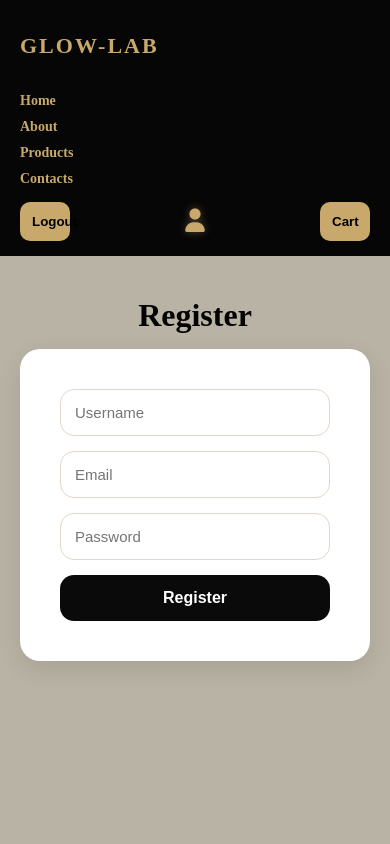
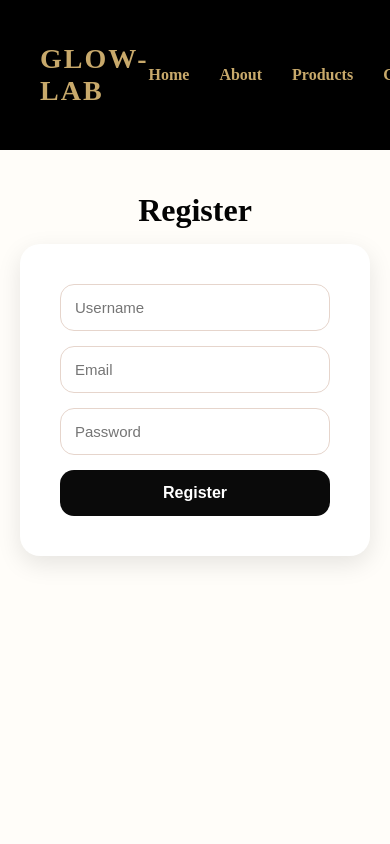
Before and after one commit to nomalintuli7-png/GlowLab-Sprintapp, an Angular app: page /register in a window 390 px wide. Shown: the top 844 px of the page. Built offline with nearby package versions, Linux system fonts and the light colour scheme.

Commit message:
css about

```diff
--- a/src/app/components/navbar/navbar.css
+++ b/src/app/components/navbar/navbar.css
@@ -1,194 +1,87 @@
-.navbar {
-  display: flex;
-  justify-content: space-between;
-  align-items: center;
-  padding: 20px;
-  background: rgb(6, 6, 6);
-  flex-wrap: wrap; /* helps prevent overflow */
+.navbar{
+  display:flex;
+  justify-content:space-between;
+  align-items:center;
+  padding:20px 40px;
+  background:#000;
 }
 
-/* LOGO */
-.logo {
-  color: #C8A96B;
-  font-weight: 900;
-  font-size: 28px;
-  letter-spacing: 2px;
+.logo{
+  color:#C8A96B;
+  font-size:28px;
+  font-weight:900;
+  letter-spacing:2px;
 }
 
-/* LINKS */
-.nav-links {
-  display: flex;
-  gap: 25px;
-  flex-wrap: wrap;
+.nav-links{
+  display:flex;
+  gap:30px;
 }
 
-.nav-links a {
-  text-decoration: none;
-  color: #C8A96B;
-  font-size: 16px;
-  transition: 0.3s;
-  font-weight: 900;
+.nav-links a{
+  text-decoration:none;
+  color:#C8A96B;
+  font-weight:700;
+  transition:0.3s;
 }
 
-.nav-links a:hover {
-  color: #fcf7f2;
+.nav-links a:hover{
+  color:white;
 }
 
+/* ICON CONTAINER */
+.action-buttons{
+  display:flex;
+  align-items:center;
+  gap:25px;
 
-.nav-icons {
-  display: flex;
-  align-items: center;
-  gap: 20px;
-}
+  background:#C8A96B;
+  padding:12px 25px;
+  border-radius:50px;
 
-
-button {
-  padding: 12px;
-  border: none;
-  border-radius: 10px;
-  background: #C8A96B;
-  cursor: pointer;
-  transition: 0.3s;
-  width: 50px;
-  font-weight: 700;
+  box-shadow:0 4px 15px rgba(0,0,0,0.2);
 }
 
 /* ICONS */
-.icon {
-  font-size: 24px;
-  text-decoration: none;
-  transition: 0.3s;
-  color: #C8A96B;
-}
-
-.icon:hover {
-  transform: scale(1.1);
-}
-
-.login-icon {
-  color: #C8A96B;
-  font-size: 28px;
-  text-shadow: 0 0 8px rgba(200, 169, 107, 0.4);
-}
-
-.cart-icon {
-  position: relative;
-}
-
-/* BADGE */
-.cart-badge {
-  position: absolute;
-  top: -8px;
-  right: -10px;
-  background: red;
-  color: white;
-  width: 20px;
-  height: 20px;
-  border-radius: 50%;
-  display: flex;
-  justify-content: center;
-  align-items: center;
-  font-size: 12px;
-  font-weight: bold;
-}
-
-/* =========================
-   TABLET
-========================= */
-@media (max-width: 992px) {
-  .navbar {
-    padding: 15px 20px;
-  }
-
-  .nav-links {
-    gap: 15px;
-  }
-}
-
-/* =========================
-   MOBILE
-========================= */
-@media (max-width: 768px) {
-  .navbar {
-    flex-direction: column;
-    align-items: flex-start;
-    gap: 15px;
-  }
-
-  .nav-links {
-    flex-direction: column;
-    width: 100%;
-    gap: 10px;
-  }
-
-  .nav-icons {
-    width: 100%;
-    justify-content: space-between;
-  }
-}
-
-/* =========================
-   SMALL PHONES
-========================= */
-@media (max-width: 480px) {
-  .logo {
-    font-size: 22px;
-  }
-
-  .nav-links a {
-    font-size: 14px;
-  }
-
-  .icon {
-    font-size: 20px;
+.icon{
+  color:rgb(9, 9, 9);
+  font-size:22px;
+  text-decoration:none;
+  background:none;
+  border:none;
+  cursor:pointer;
+  transition:0.3s ease;
 }
 
 .icon:hover{
-    transform:scale(1.2);
+  transform:scale(1.15);
 }
 
+.logout-btn{
+  padding:0;
+}
+
+/* CART */
 .cart-icon{
   position:relative;
-
 }
-
-  .nav-icons{
-    display:flex;
-    align-items:center;
-    gap:20px;
-  }
-
-  .login-icon {
-    color: #C8A96B;
-    font-size: 100px;
-  }
-
-  .login-icon {
-    color: #C8A96B;
-    font-size: 24px;
-  }
-  .icon:hover{
-    transform:scale(1.1);
-  }
-
 
 .cart-badge{
   position:absolute;
   top:-8px;
   right:-10px;
+
+  width:18px;
+  height:18px;
+
+  border-radius:50%;
   background:red;
   color:white;
-
-    width:20px;
-    height:20px;
-
-    border-radius:50%;
 
   display:flex;
   justify-content:center;
   align-items:center;
 
-    font-size:12px;
+  font-size:11px;
   font-weight:bold;
 }
-}
--- a/src/app/components/navbar/navbar.html
+++ b/src/app/components/navbar/navbar.html
@@ -5,46 +5,34 @@
   </div>
 
   <div class="nav-links">
-
     <a routerLink="">Home</a>
     <a routerLink="/about">About</a>
-
     <a routerLink="/products">Products</a>
-
-
     <a routerLink="/contacts">Contacts</a>
-
-
-
-
-
-
-
   </div>
 
-  <div class="nav-icons">
+  <div class="action-buttons">
 
-
-    <button (click)="logout()">
-      Logout
-    </button>
-
-    <a routerLink="/login" class="icon login-icon">
+    <!-- Login -->
+    <a routerLink="/login" class="icon">
       <i class="fa-solid fa-user"></i>
     </a>
 
-
+    <!-- Cart -->
     <a routerLink="/cart" class="icon cart-icon">
-
-     <button>Cart</button>
+      <i class="fa-solid fa-cart-shopping"></i>
 
       @if (count > 0) {
         <span class="cart-badge">
           {{ count }}
         </span>
       }
+    </a>
 
-    </a>
+    <!-- Logout -->
+    <button class="icon logout-btn" (click)="logout()">
+      <i class="fa-solid fa-right-from-bracket"></i>
+    </button>
 
   </div>
 
--- a/src/app/pages/about/about.css
+++ b/src/app/pages/about/about.css
@@ -15,7 +15,7 @@
 
 .about-text h2 {
   font-size: 38px;
-  color: #C8A96B;
+  color: #090908;
   margin-bottom: 20px;
   position: relative;
   font-style: italic;
--- a/src/app/pages/register/register.css
+++ b/src/app/pages/register/register.css
@@ -11,7 +11,7 @@ body {
 
 
 .register {
-  background-color: #b9b3a5;
+  background-color: #FFFDF9;
   padding: 20px;
   height: 100vh;
 }
--- a/src/app/pages/register/register.ts
+++ b/src/app/pages/register/register.ts
@@ -38,7 +38,6 @@ export class RegisterComponent {
 
     alert("Registration successful!");
 
-    console.log("Registered user:", this.user);
 
     // reset form
     this.user = {
--- a/src/app/service/auth.ts
+++ b/src/app/service/auth.ts
@@ -9,10 +9,10 @@ export class AuthService {
 
   constructor() {
     const savedUsers = localStorage.getItem('user');
-    console.log(savedUsers)
+
     if (savedUsers) {
       this.users = JSON.parse(savedUsers);
-      console.log(this.users)
+
     }
   }
 
@@ -22,8 +22,17 @@ export class AuthService {
   }
 
   login(email: string, password: string): boolean {
+
+    const savedUsers = localStorage.getItem('user');
+
+    if (savedUsers) {
+      this.users = JSON.parse(savedUsers);
+    }
+
     const user = this.users.find(
-      u => u.email === email && u.password === password
+      (u: any) =>
+        u.email === email &&
+        u.password === password
     );
 
     if (user) {
@@ -34,9 +43,6 @@ export class AuthService {
 
     return false;
   }
-
-
-
   logout() {
     localStorage.removeItem('loggedIn');
     localStorage.removeItem('currentUser');
```
Lines whose indentation alone changed are shown as unchanged.
